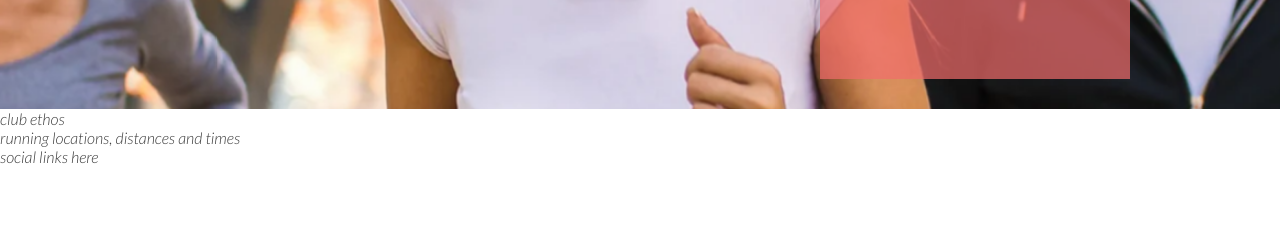
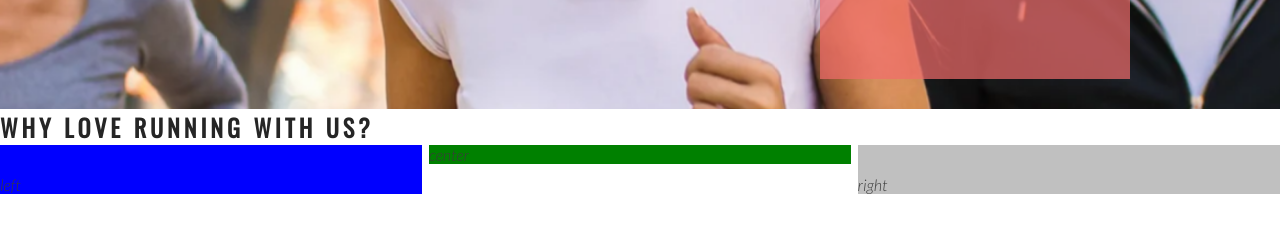
Before and after one commit to DanielleDaly/love-running, a plain HTML site: page index.html in a window 1280 px wide. Shown: the part 566-800 px from the top of the page. Drawn offline with nearby package versions, Linux system fonts and the light colour scheme.

Commit message:
Add club ethos main structure

```diff
--- a/assets/css/style.css
+++ b/assets/css/style.css
@@ -25,6 +25,7 @@ h1, h2 {
 #logo {
    float:left;
    font-size:280%;
+   margin-left:30px;
 }
 
 /* navigation links */
@@ -109,5 +110,28 @@ h1, h2 {
     right:150px;
 
     position:absolute;
+}
 
+/* club ethos */
+
+#club-ethos {
+    height:600px;
 }
+
+#left-about {
+    padding-top:30px;
+    width:33%;
+    float:left;
+    background-color:blue;
+}
+#right-about {
+    padding-top:30px;
+    width:33%;
+    float:right;
+    background-color:silver;
+}
+#center-about {
+    width:33%;
+    margin: 0 auto;
+    background-color:green;
+}
--- a/index.html
+++ b/index.html
@@ -38,7 +38,12 @@
         <h3>Dublin Docklands & Phoenix Park</h3>
         </div>
     </section>
-    <section>club ethos</section>
+    <section id="club-ethos">
+        <h1>Why Love Running With Us?</h1>
+        <div id="left-about">left</div>
+        <div id="right-about">right</div>
+        <div id="center-about">center</div>
+    </section>
     <section>running locations, distances and times</section>
     <footer>social links here</footer>
 </body>
```
